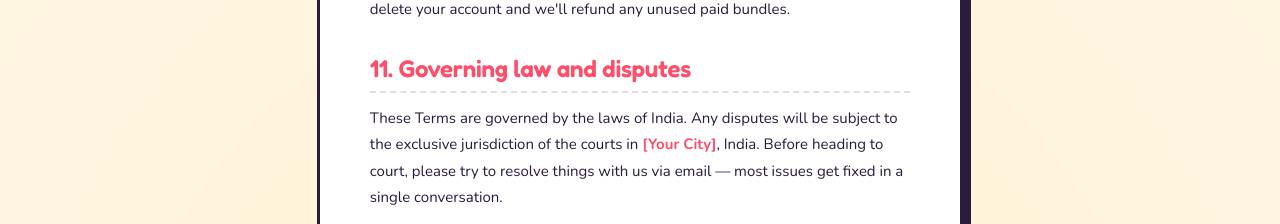
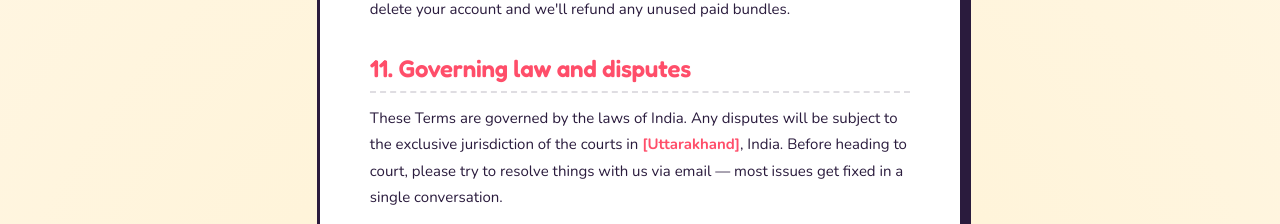
Before and after one commit to chotikiduniya21-bot/ckd, a Next.js app: page /terms in a window 1280 px wide. Shown: the part 3580-3804 px from the top of the page. Built offline with nearby package versions, Linux system fonts and the light colour scheme.

Commit message:
Update page.tsx

```diff
--- a/app/terms/page.tsx
+++ b/app/terms/page.tsx
@@ -130,7 +130,7 @@ export default function TermsPage() {
         <h2>11. Governing law and disputes</h2>
         <p>
           These Terms are governed by the laws of India. Any disputes will be subject to the
-          exclusive jurisdiction of the courts in <strong>[Your City]</strong>, India. Before heading
+          exclusive jurisdiction of the courts in <strong>[Uttarakhand]</strong>, India. Before heading
           to court, please try to resolve things with us via email — most issues get fixed in a
           single conversation.
         </p>
```
